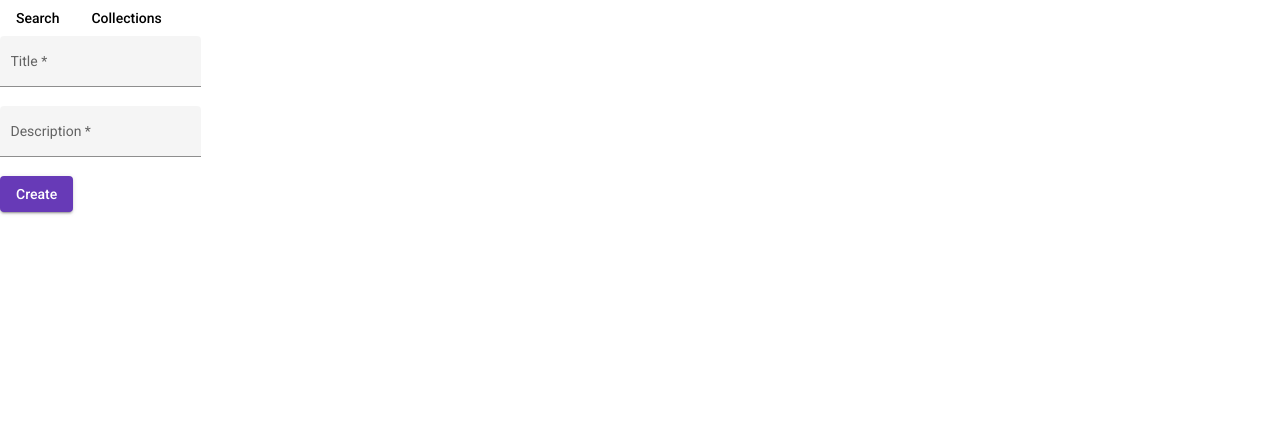
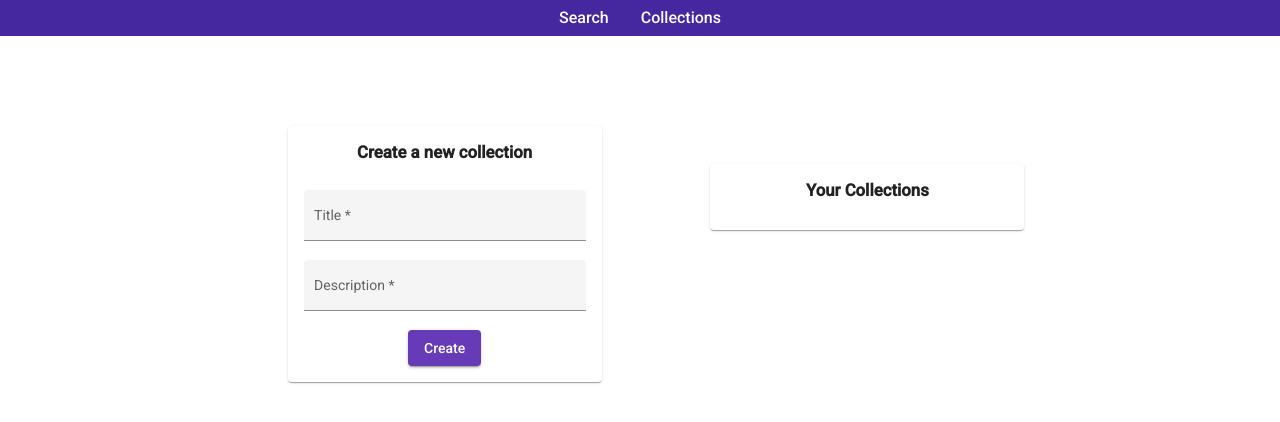
Before and after one commit to fioralda/angular-movies-project, an Angular app: page /collections in a window 1280 px wide. Shown: the top 422 px of the page. Built offline with nearby package versions, Linux system fonts and the light colour scheme.

Commit message:
adding css to movie collections

```diff
--- a/src/app/app.component.css
+++ b/src/app/app.component.css
@@ -0,0 +1,14 @@
+.nav {
+  display: flex;
+  justify-content: center;
+  background: #4527a0;
+  color: white;
+}
+
+.search-btn {
+  font-size: medium;
+}
+
+.collections-btn {
+  font-size: medium;
+}
--- a/src/app/app.component.html
+++ b/src/app/app.component.html
@@ -1,5 +1,7 @@
-<nav>
-  <button mat-button routerLink="/">Search</button>
-  <button mat-button routerLink="/collections">Collections</button>
+<nav class="nav">
+  <button mat-button routerLink="/" class="search-btn">Search</button>
+  <button mat-button routerLink="/collections" class="collections-btn">
+    Collections
+  </button>
 </nav>
 <router-outlet></router-outlet>
--- a/src/app/components/collection-details/collection-details.component.css
+++ b/src/app/components/collection-details/collection-details.component.css
@@ -0,0 +1,18 @@
+.title {
+  padding-top: 5%;
+  display: flex;
+  justify-content: center;
+  font-size: xx-large;
+  font-weight: lighter;
+  padding-bottom: 5%;
+}
+
+.example-card {
+  max-width: 200px;
+  padding-left: 10%;
+}
+
+img {
+  width: 200px;
+  height: 300px;
+}
--- a/src/app/components/collection-details/collection-details.component.html
+++ b/src/app/components/collection-details/collection-details.component.html
@@ -1,4 +1,5 @@
-<p>{{ collectionTitle }}</p>
+<div class="title">{{ collectionTitle }}</div>
+<div class="container">
   <div *ngIf="this.collection.movies.length > 0">
     <mat-grid-list cols="4" rowHeight="500px">
       <mat-grid-tile *ngFor="let movie of this.collection.movies">
@@ -13,7 +14,12 @@
               </div>
             </mat-card-title>
           </mat-card-header>
-        <img mat-card-image [src]="movie.imgUrl" width="200px" height="300px" />
+          <img
+            mat-card-image
+            [src]="movie.imgUrl"
+            width="200px"
+            height="300px"
+          />
           <mat-card-actions>
             <button mat-button [routerLink]="['/details', movie.id]">
               View details
@@ -29,3 +35,4 @@
       </mat-grid-tile>
     </mat-grid-list>
   </div>
+</div>
--- a/src/app/components/movie-collections/movie-collections.component.css
+++ b/src/app/components/movie-collections/movie-collections.component.css
@@ -0,0 +1,62 @@
+.container {
+  display: flex;
+  justify-content: center;
+  position: relative;
+  max-height: 500px;
+}
+
+.example-form {
+  min-width: 250px;
+  max-width: 500px;
+  width: 100%;
+}
+
+.example-full-width {
+  width: 100%;
+}
+
+.form-input {
+  padding-top: 7%;
+  /* padding-left: 5%; */
+  padding-right: 6%;
+}
+
+.title {
+  display: flex;
+  justify-content: center;
+  padding-bottom: 10%;
+  font-size: larger;
+  font-weight: bold;
+}
+
+.input-title {
+  display: flex;
+  justify-content: center;
+}
+
+.input-description {
+  display: flex;
+  justify-content: center;
+}
+.create-btn {
+  display: flex;
+  justify-content: center;
+}
+
+.show-collections {
+  display: flex;
+  justify-content: center;
+  padding-top: 3%;
+}
+.your-collections {
+  display: flex;
+  justify-content: center;
+  font-size: larger;
+  font-weight: bold;
+  padding-bottom: 5%;
+}
+
+.collections-area {
+  padding-top: 10%;
+  padding-left: 5%;
+}
--- a/src/app/components/movie-collections/movie-collections.component.html
+++ b/src/app/components/movie-collections/movie-collections.component.html
@@ -1,14 +1,25 @@
-<div>
+<div class="container">
+  <div class="form-input">
+    <mat-card class="example-card example-form">
+      <div class="title">Create a new collection</div>
+      <div class="input-title">
         <mat-form-field class="example-full-width" appearance="fill">
           <mat-label>Title</mat-label>
-    <input type="text" [formControl]="title" matInput placeholder="Title" />
-    <mat-error *ngIf="title.hasError('required')">Title is required.</mat-error>
+          <input
+            type="text"
+            [formControl]="title"
+            matInput
+            placeholder="Title"
+          />
+          <mat-error *ngIf="title.hasError('required')"
+            >Title is required.</mat-error
+          >
           <mat-error *ngIf="title.hasError('minlength')"
             >Title must have at least 3 characters.</mat-error
           >
         </mat-form-field>
       </div>
-<div>
+      <div class="input-description">
         <mat-form-field class="example-full-width" appearance="fill">
           <mat-label>Description</mat-label>
           <input
@@ -25,12 +36,17 @@
           >
         </mat-form-field>
       </div>
-<div>
+      <div class="create-btn">
         <button mat-raised-button color="primary" (click)="onSubmit($event)">
           Create
         </button>
       </div>
-<div *ngFor="let collection of collections">
+    </mat-card>
+  </div>
+  <div class="collections-area">
+    <mat-card class="example-card-show example-card example-form">
+      <div class="your-collections">Your Collections</div>
+      <div *ngFor="let collection of collections" class="show-collections">
         <button mat-button [routerLink]="['/collections', collection.title]">
           {{ collection.title }}
         </button>
@@ -38,3 +54,6 @@
           <mat-icon>clear</mat-icon>
         </button>
       </div>
+    </mat-card>
+  </div>
+</div>
--- a/src/app/components/movie-details/movie-details.component.css
+++ b/src/app/components/movie-details/movie-details.component.css
@@ -1,6 +1,6 @@
-/* .container {
-  background-color: rgb(241, 241, 241);
-} */
+.container {
+  padding-top: 5%;
+}
 
 .back {
   display: flex;
--- a/src/app/components/movie-details/movie-details.component.html
+++ b/src/app/components/movie-details/movie-details.component.html
@@ -1,9 +1,9 @@
 <div class="container">
-  <div class="back">
+  <!-- <div class="back">
     <a routerLink="/"></a>
     <mat-icon>keyboard_backspace</mat-icon>
     <a routerLink="/" class="link">Go Back</a>
-  </div>
+  </div> -->
   <div class="input-rating">
     <mat-form-field class="example-full-width" appearance="fill">
       <mat-label class="mat-label">Add a rating</mat-label>
--- a/src/app/components/movie-details/movie-details.component.ts
+++ b/src/app/components/movie-details/movie-details.component.ts
@@ -50,5 +50,6 @@ export class MovieDetailsComponent implements OnInit {
 
     this.movieService.addMovieRating(this.movieId, this.rating.value);
     this.openSnackBar();
+    this.rating.setValue('');
   }
 }
--- a/src/app/components/search/search.component.css
+++ b/src/app/components/search/search.component.css
@@ -37,10 +37,6 @@
   background-size: cover;
 }
 
-.vote-average-button {
-  background-color: rgb(230, 230, 7);
-}
-
 .loading-spinner {
   display: flex;
   justify-content: center;
```
Lines whose indentation alone changed are shown as unchanged.
